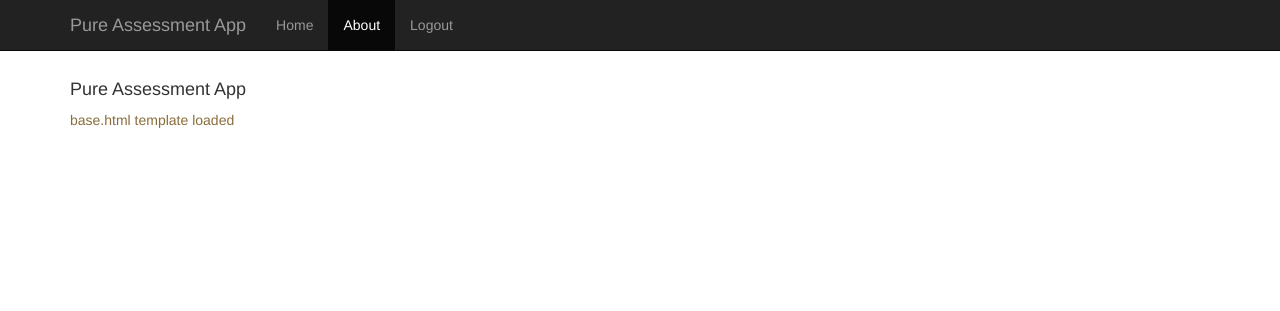
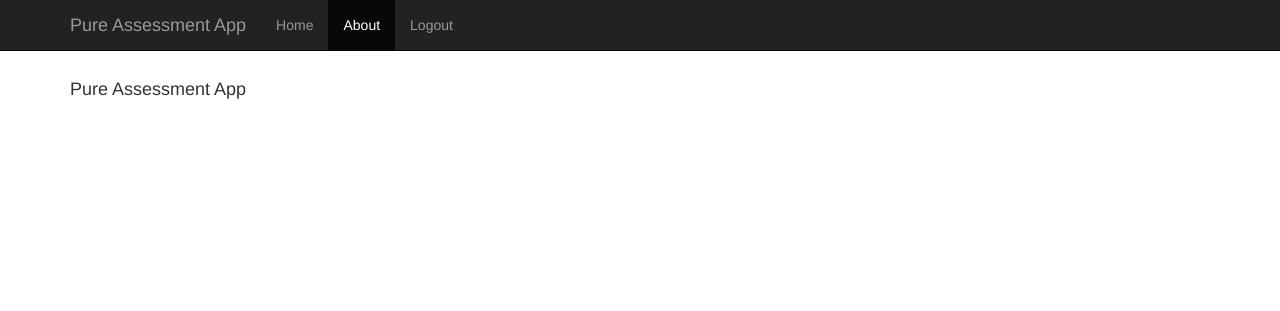
Before and after one commit to FarrowLS/pure_assessment_app, a Django app: template pure_assessment_app/templates/base.html in a window 1280 px wide. Shown: the top 311 px of the page. Run offline with Django 3.2, Linux system fonts and the light colour scheme; the template is opened without the code that fills it, so the values that code supplies are empty; some libraries are stand-ins or nearby versions.

Commit message:
Commented out template debugging info

```diff
--- a/pure_assessment_app/templates/base.html
+++ b/pure_assessment_app/templates/base.html
@@ -51,7 +51,8 @@
             <h4>{% block title  %}Pure Assessment App{% endblock title %}</h4>
 
 
-            {% block template-loading %}<p class="text-warning">base.html template loaded</p>{% endblock template-loading %}
+            {% block template-loading %}
+                <!-- <p class="text-warning">base.html template loaded</p>{% endblock template-loading %} -->
 
             {% block body  %}
 
```
